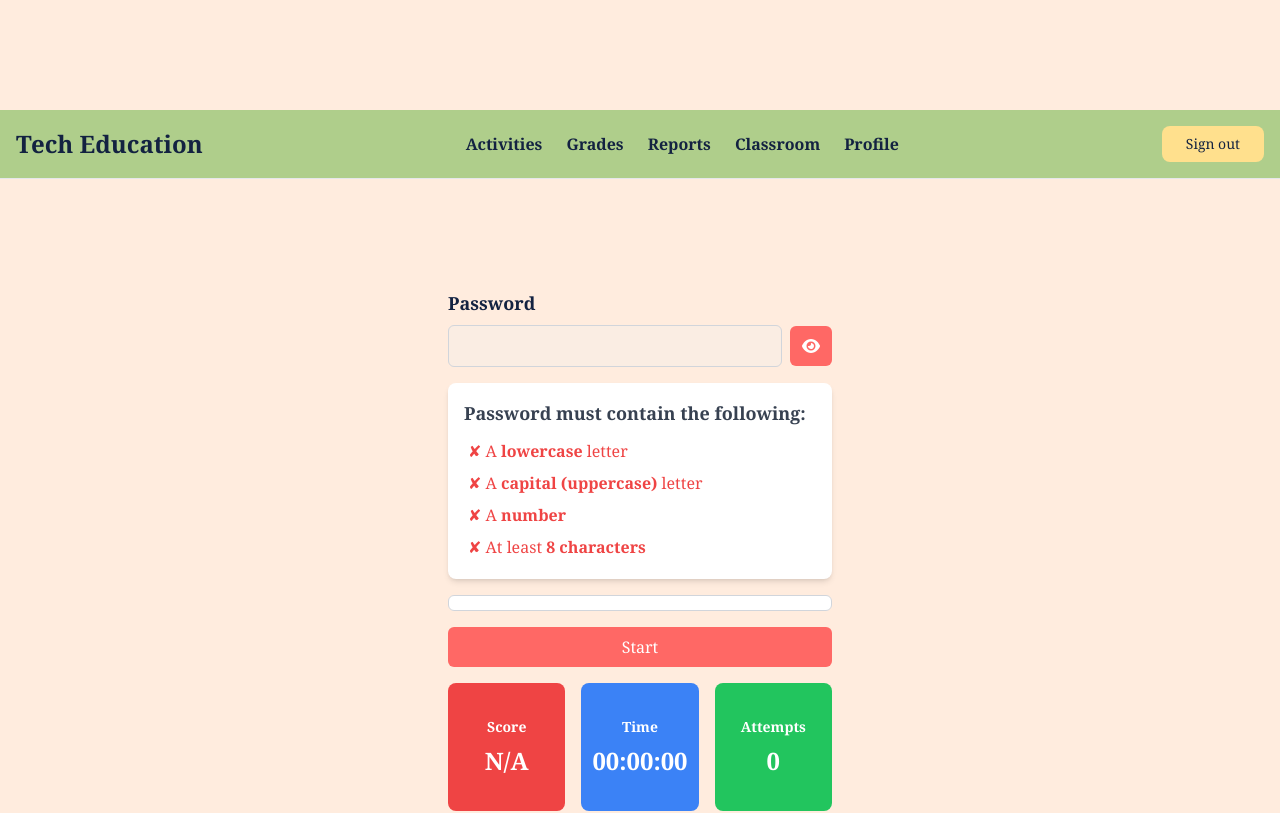
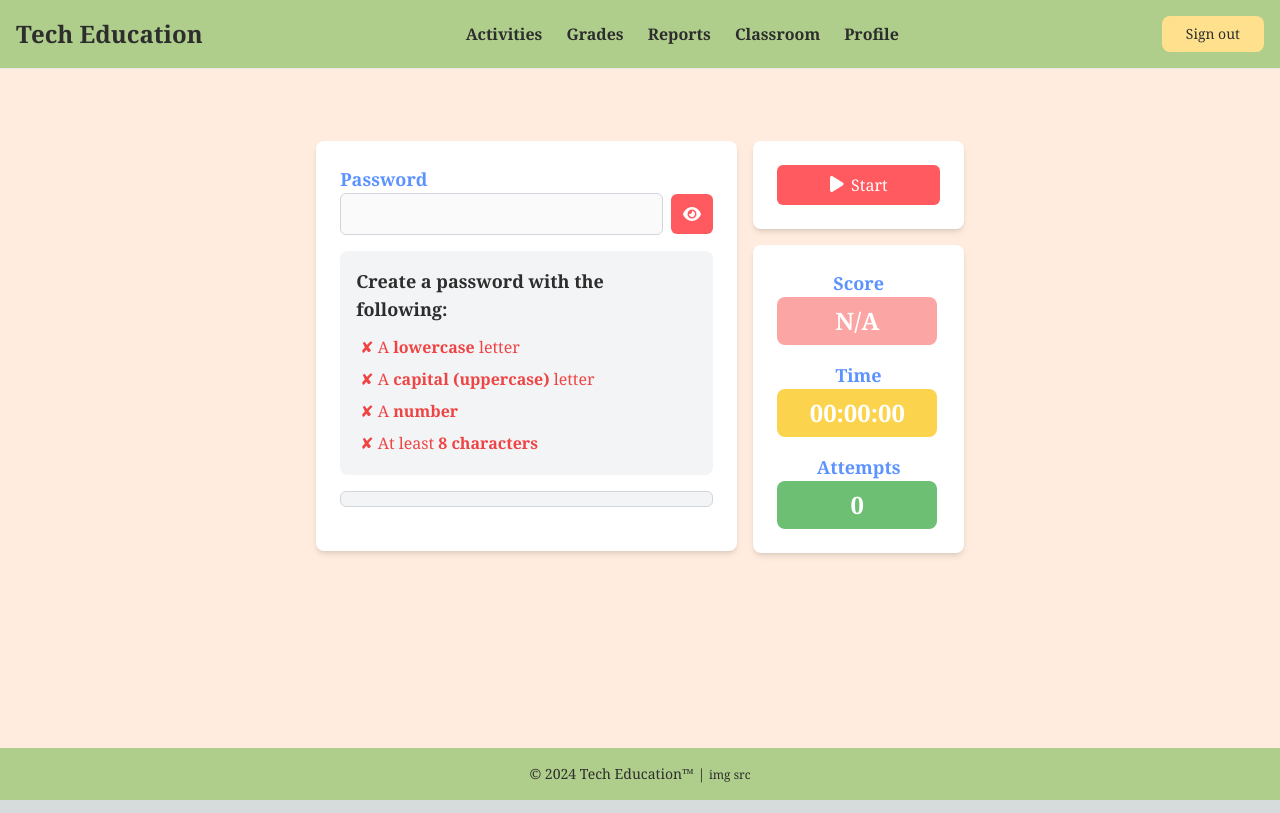
Before and after one commit to ExzyELI/tech-education, a Next.js app: page /passwordActivity in a window 1280 px wide. Shown: the top 813 px of the page. Built offline with nearby package versions, Linux system fonts and the light colour scheme; no server answers.

Commit message:
Updated UI and made it so the submit button works outside of the form.

```diff
--- a/src/app/passwordActivity/page.tsx
+++ b/src/app/passwordActivity/page.tsx
@@ -2,6 +2,7 @@
 import React, { useState, useEffect, useRef } from "react";
 import { FontAwesomeIcon } from "@fortawesome/react-fontawesome";
 import { faEye, faEyeSlash } from "@fortawesome/free-solid-svg-icons";
+import { faPlay, faCheck } from "@fortawesome/free-solid-svg-icons";
 import { auth } from "../firebase/init_app";
 import { User } from "firebase/auth";
 import Nav from "../../../comps/nav";
@@ -30,12 +31,15 @@ const PasswordPage = () => {
   const [startTime, setStartTime] = useState<Date | null>(null); // store start time
   const [elapsedTime, setElapsedTime] = useState<number>(0); // store elapsed time
   const timerRef = useRef<number | null>(null); // timer reference
+  const [showSubmit, setShowSubmit] = useState(false); // submit button visibility
+  const formRef = useRef<HTMLFormElement>(null); // referencing form
+  const hiddenSubmitRef = useRef<HTMLButtonElement>(null); // hidden submit button reference
 
   useEffect(() => {
     const unsubscribe = auth.onAuthStateChanged((user) => {
       setUser(user); // update the user state when auth state changes
       if (user) {
-        // Fetch the user's most recent activity data from Firestore
+        // get most recent user activity
         getRecentActivity(user.uid);
       }
     });
@@ -65,9 +69,10 @@ const PasswordPage = () => {
     startTimer();
     // attempts counter
     setAttempts((prevAttempts) => prevAttempts + 1);
+    setShowSubmit(true); // submit button is visible when game starts
   };
 
-  // function to get most recent activity that is in forestore
+  // function to get most recent activity that is in firestore
   const getRecentActivity = async (userId: string) => {
     const firestore = getFirestore();
     const activityQuery = query(
@@ -82,6 +87,12 @@ const PasswordPage = () => {
       setAttempts(activityData.attempts);
       setElapsedTime(activityData.elapsedTime);
     }
+  };
+
+  // referencing handleSubmit for the submit button
+  const handleFormSubmit = async (e: React.FormEvent<HTMLFormElement>) => {
+    e.preventDefault();
+    await handleSubmit(e); // calling handleSubmit with event parameter
   };
 
   // function to handle form submission
@@ -167,128 +178,154 @@ const PasswordPage = () => {
   const strength = calculateStrength(); // calculate password strength
   const progressWidth = (strength / 4) * 100; // calculate progress width based on strength
 
+  // function to handle the submit function outside of the form
+  const handleSubmitButtonClick = () => {
+    if (hiddenSubmitRef.current) {
+      hiddenSubmitRef.current.click(); // trigger click event
+    }
+  };
+
   return (
-    <main className="font-family: flex min-h-screen flex-col space-y-[110px] bg-[#ffecde] font-serif leading-normal tracking-normal text-[#132241]">
+    <main className="flex min-h-screen flex-col bg-[#ffecde] font-serif text-[#2d2d2d]">
       <title>Tech Education</title>
       <Nav />
-      <div>
-        <div className="mx-auto max-w-sm">
-          <form onSubmit={handleSubmit}>
-            <label htmlFor="psw" className="mb-2 block text-lg font-semibold">
+      <div className="mx-auto mt-10 max-w-4xl flex-grow px-4 py-8 md:flex md:justify-center md:px-8">
+        <div className="w-full md:flex md:items-start md:justify-center">
+          {/* container for password game */}
+          <div className="w-full md:mr-4 md:w-2/3">
+            <form
+              ref={formRef}
+              id="passwordForm"
+              onSubmit={handleFormSubmit}
+              className="rounded-lg bg-white p-6 shadow-md"
+            >
+              <div className="flex flex-col">
+                <label
+                  htmlFor="psw"
+                  className="text-lg font-semibold text-[#5c93ff]"
+                >
                   Password
                 </label>
                 <div className="flex items-center">
                   <input
-                type={showPassword ? "text" : "password"} // shows or hides password
+                    type={showPassword ? "text" : "password"}
                     id="psw"
                     name="psw"
                     value={password}
-                onChange={(e) => setPassword(e.target.value.trim())} // trim makes it so no whitespace can be added
-                className="mb-4 w-full rounded-md border border-gray-300 p-2 focus:border-[#fc7f7d] focus:outline-none"
+                    onChange={(e) => setPassword(e.target.value.trim())}
+                    className="mb-4 w-full rounded-md border border-gray-300 p-2 focus:border-[#5c93ff] focus:outline-none"
                     required
-                disabled={!isGameStarted} // disable password field until the user clicks start
+                    disabled={!isGameStarted}
                   />
-              {/* button to make password visible */}
                   <button
                     type="button"
                     onClick={() => setShowPassword((prev) => !prev)}
-                className="-mt-4 ml-2 rounded-md bg-[#ff6865] px-3 py-2 text-white hover:bg-[#fc7f7d] focus:outline-none"
+                    className="-mt-4 ml-2 rounded-md bg-[#ff5a5f] px-3 py-2 text-white hover:bg-[#ff914d] focus:outline-none"
                   >
                     <FontAwesomeIcon icon={showPassword ? faEyeSlash : faEye} />
                   </button>
                 </div>
-
-            {/* password criteria */}
-            <div
-              id="message"
-              className="mb-4 rounded-lg bg-white p-4 text-gray-700 shadow-md"
-            >
+                <div id="message" className="mb-4 rounded-lg bg-gray-100 p-4">
                   <h3 className="mb-2 text-lg font-semibold">
-                Password must contain the following:
+                    Create a password with the following:
                   </h3>
                   <p
-                id="letter"
                     className={`p-1 ${password.match(/[a-z]/g) ? "text-green-500" : "text-red-500"}`}
                   >
                     {password.match(/[a-z]/g) ? "✔" : "✘"} A <b>lowercase</b>{" "}
                     letter
                   </p>
                   <p
-                id="capital"
                     className={`p-1 ${password.match(/[A-Z]/g) ? "text-green-500" : "text-red-500"}`}
                   >
                     {password.match(/[A-Z]/g) ? "✔" : "✘"} A{" "}
                     <b>capital (uppercase)</b> letter
                   </p>
                   <p
-                id="number"
                     className={`p-1 ${password.match(/[0-9]/g) ? "text-green-500" : "text-red-500"}`}
                   >
                     {password.match(/[0-9]/g) ? "✔" : "✘"} A <b>number</b>
                   </p>
                   <p
-                id="length"
                     className={`p-1 ${password.length >= 8 ? "text-green-500" : "text-red-500"}`}
                   >
-                {password.length >= 8 ? "✔" : "✘"} At least <b>8 characters</b>
+                    {password.length >= 8 ? "✔" : "✘"} At least{" "}
+                    <b>8 characters</b>
                   </p>
                 </div>
-
-            {/* password strength progress bar */}
-            <div className="relative mb-4 h-4 overflow-hidden rounded-md border border-gray-300 bg-white">
+                <div className="relative mb-5 h-4 overflow-hidden rounded-md border border-gray-300 bg-gray-100">
                   <div
                     className="absolute left-0 top-0 h-full transition-all duration-300 ease-in-out"
                     style={{
                       width: `${progressWidth}%`,
                       background:
                         strength === 4
-                      ? "#48bb78" // green
+                          ? "#48bb78"
                           : strength > 0
-                        ? "linear-gradient(to right, #f56565, #ecc94b)" // red to yellow
-                        : "#f56565", // red
+                            ? "linear-gradient(to right, #f56565, #ecc94b)"
+                            : "#f56565",
                     }}
                   />
                 </div>
+              </div>
+              <button
+                ref={hiddenSubmitRef}
+                type="submit"
+                style={{ display: "none" }} // hide button
+              />
+            </form>
+          </div>
 
-            {/* start and submit buttons */}
-            <div className="flex items-center justify-between">
+          {/* right column: start/submit button and score box */}
+          <div className="mt-4 w-full md:mt-0 md:w-1/3 lg:mt-0">
+            {/* start/submit button */}
+            <div className="mb-4 rounded-lg bg-white p-6 shadow-md">
               <button
                 type="button"
                 onClick={handleStart}
-                className={`w-full rounded-md bg-[#ff6865] px-4 py-2 text-white hover:bg-[#fc7f7d] focus:outline-none ${
-                  isGameStarted ? "hidden" : ""
-                }`}
+                className={`w-full rounded-md bg-[#ff5a5f] px-4 py-2 text-white hover:bg-[#ff914d] focus:outline-none ${isGameStarted ? "hidden" : ""}`}
               >
+                <FontAwesomeIcon icon={faPlay} className="mr-2 text-lg" />
                 Start
               </button>
               <button
-                type="submit"
-                className={`w-full rounded-md bg-[#ff6865] px-4 py-2 text-white hover:bg-[#fc7f7d] focus:outline-none ${
-                  !isGameStarted ? "hidden" : ""
-                }`}
+                type="button"
+                onClick={handleSubmitButtonClick}
+                className={`w-full rounded-md bg-[#5c93ff] px-4 py-2 text-white hover:bg-[#ff914d] focus:outline-none ${!isGameStarted ? "hidden" : ""}`}
               >
+                <FontAwesomeIcon icon={faCheck} className="mr-2 text-lg" />
                 Submit
               </button>
             </div>
 
             {/* score box */}
-            <div className="mt-4 flex justify-center">
-              <div className="mr-4 flex h-32 w-32 flex-col items-center justify-center rounded-lg bg-red-500 text-2xl font-bold text-white">
-                <div className="mb-2 text-sm">Score</div>
-                <div>{score !== null ? score : "N/A"}</div>
+            <div className="rounded-lg bg-white p-6 shadow-md">
+              <div className="mb-4">
+                <div className="flex flex-row justify-center text-lg font-semibold text-[#5c93ff]">
+                  Score
                 </div>
-              <div className="mr-4 flex h-32 w-32 flex-col items-center justify-center rounded-lg bg-blue-500 text-2xl font-bold text-white">
-                <div className="mb-2 text-sm">Time</div>
-                <div>
+                <div className="flex h-12 w-full items-center justify-center rounded-lg bg-[#fca5a5] text-2xl font-bold text-white md:w-40">
+                  {score !== null ? score : "N/A"}
+                </div>
+              </div>
+              <div className="mb-4">
+                <div className="flex flex-row justify-center text-lg font-semibold text-[#5c93ff]">
+                  Time
+                </div>
+                <div className="flex h-12 w-full items-center justify-center rounded-lg bg-[#fcd34d] text-2xl font-bold text-white md:w-40">
                   {elapsedTime !== null ? formatTime(elapsedTime) : "00:00:00"}
                 </div>
               </div>
-              <div className="flex h-32 w-32 flex-col items-center justify-center rounded-lg bg-green-500 text-2xl font-bold text-white">
-                <div className="mb-2 text-sm">Attempts</div>
-                <div>{attempts}</div>
+              <div>
+                <div className="flex flex-row justify-center text-lg font-semibold text-[#5c93ff]">
+                  Attempts
+                </div>
+                <div className="flex h-12 w-full items-center justify-center rounded-lg bg-[#6cbf73] text-2xl font-bold text-white md:w-40">
+                  {attempts}
                 </div>
               </div>
-          </form>
+            </div>
+          </div>
         </div>
       </div>
       <Footer />
```
Lines whose indentation alone changed are shown as unchanged.
